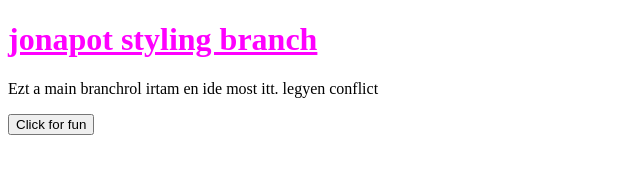
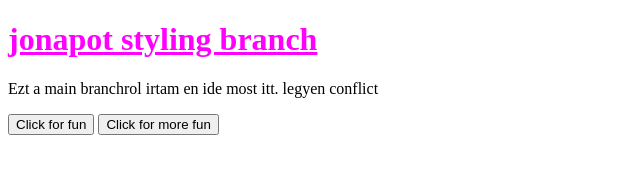
Before and after one commit to iamdavidlevai/vcs-project, a plain HTML site: page index.html in a window 1280 px wide. Shown: the whole page, without its empty margins (0-640 px from the left). Drawn offline with Linux system fonts and the light colour scheme.

Commit message:
added an even more funny button

```diff
--- a/index.html
+++ b/index.html
@@ -11,5 +11,6 @@
   <h1>jonapot styling branch</h1>
   <p>Ezt a main branchrol irtam en ide most itt. legyen conflict</p>
   <button>Click for fun</button>
+  <button>Click for more fun</button>
 </body>
 </html>
```
